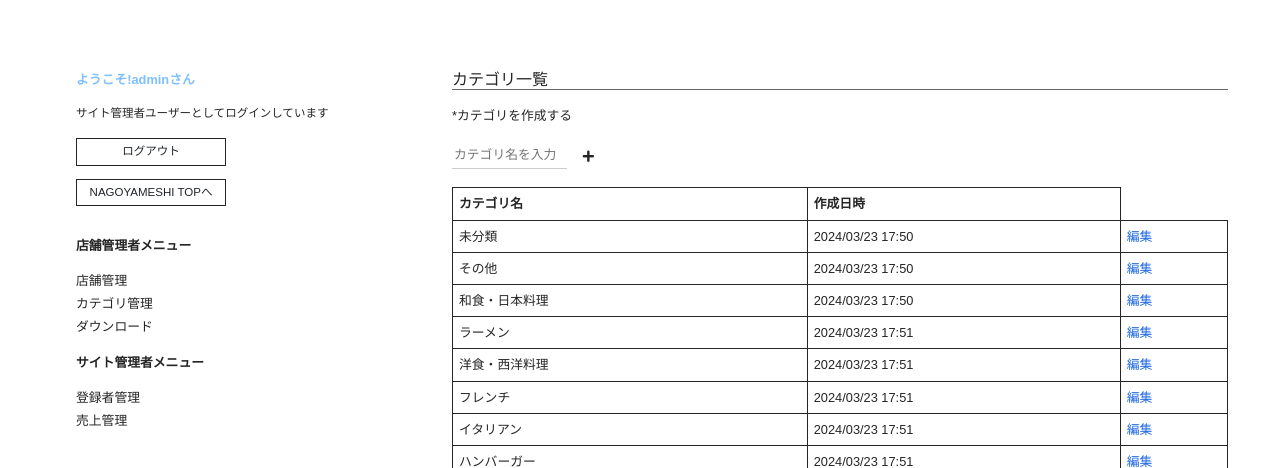
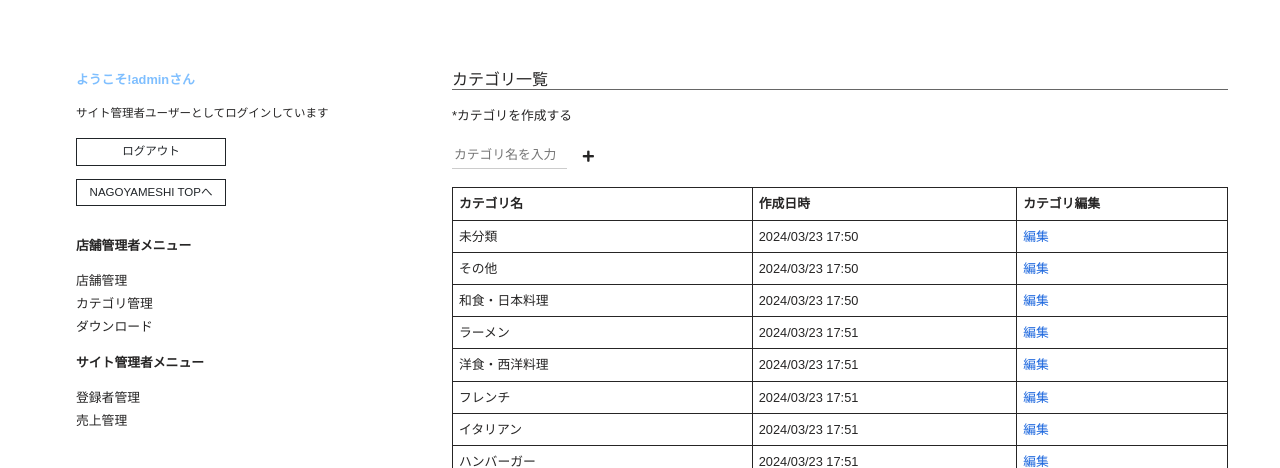
Before and after one commit to github-user-am/django-tabelog-kadai, a Django app: page /create_category in a window 1280 px wide. Shown: the part 57-525 px from the top of the page. Run offline with Django 5.2, Linux system fonts and the light colour scheme; a user stored in the database is signed in; data comes from the database, SQL or seed files in the repository.

Commit message:
list_categories

```diff
--- a/templates/list_categories.html
+++ b/templates/list_categories.html
@@ -15,6 +15,7 @@
             <tr>
                 <th>カテゴリ名</th>
                 <th>作成日時</th>
+                <th>カテゴリ編集</th>
             </tr>
             {% for category in categories %}
             <tr>
```
